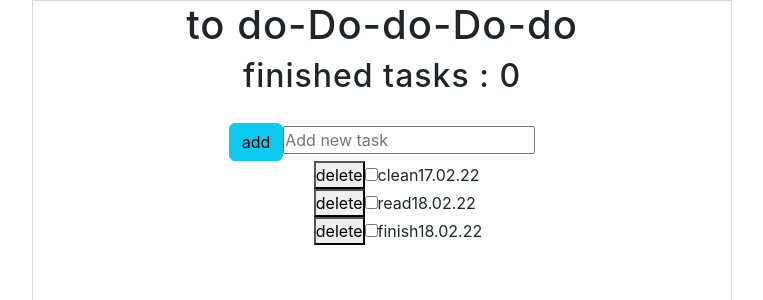
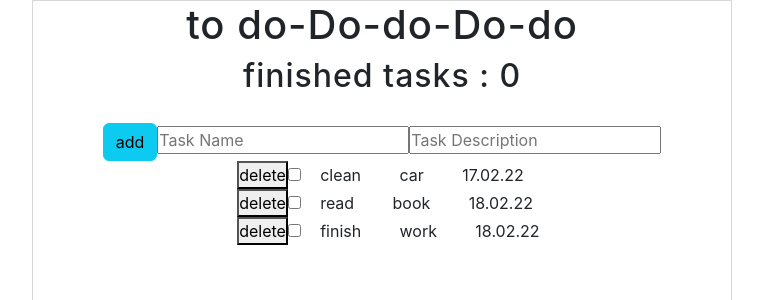
Before and after one commit to Alexman604/toDo, a React (Create React App) app in the folder todolist/: page / in a window 1280 px wide. Shown: the top 300 px of the page, without its empty margins (258-1021 px from the left). Built offline with nearby package versions, Linux system fonts and the light colour scheme.

Commit message:
edit message

```diff
--- a/todolist/src/addform/addform.jsx
+++ b/todolist/src/addform/addform.jsx
@@ -5,7 +5,9 @@ class AddForm extends Component {
     constructor(props) {
         super(props);
         this.state = {
-            task: '',
+            taskName: '',
+            taskDescription:'',
+
         }
 
     }
@@ -15,18 +17,19 @@ class AddForm extends Component {
 
      onSubmit = (event) => {
          event.preventDefault();
-         this.props.onAddTask(this.state.task);
-         this.setState({task:''})
+         this.props.onAddTask(this.state.taskName, this.state.taskDescription);
+         this.setState({taskName:'', taskDescription:''})
      }
     render() {
-            const {task} = this.state;
+            const {taskName, taskDescription} = this.state;
         return (
         <div className="addform">
 
             <form className="addform" onSubmit={this.onSubmit}>
 
                 <button type="submit" className="btn btn-info">add</button>
-                <input  name = "task"  type="text" className="input" onChange={this.onValueChange} value={task} placeholder="Add new task"/>
+                <input  name = "taskName"  type="text" className="input" onChange={this.onValueChange} value={taskName} placeholder="Task Name"/>
+                <input  name = "taskDescription"  type="text" className="input" onChange={this.onValueChange} value={taskDescription} placeholder="Task Description"/>
 
             </form>
         </div>
--- a/todolist/src/app/app.jsx
+++ b/todolist/src/app/app.jsx
@@ -9,17 +9,18 @@ class App extends Component {
         super(props);
         this.state = {
             data: [
-                {task: 'clean', date: '17.02.22', done: false, id:1},
-                {task: 'read', date: '18.02.22', done: false, id:2},
-                {task: 'finish', date: '18.02.22', done: false, id:3},
+                {taskName: 'clean', taskDescription: 'car', date: '17.02.22', done: false, id:1},
+                {taskName: 'read', taskDescription: 'book', date: '18.02.22', done: false, id:2},
+                {taskName: 'finish', taskDescription: 'work', date: '18.02.22', done: false, id:3},
             ],
         }
         this.maxId = 4;
     }
 
-    onAddTask = (task) => {
+    onAddTask = (taskName, taskDescription) => {
         const newTask = {
-            task,
+            taskName,
+            taskDescription,
             date:new Date().toLocaleString("en-US"),
             done: false,
             id: this.maxId++
@@ -30,6 +31,9 @@ class App extends Component {
      } );
     }
 
+    onChangeTask = (taskNameChanged, taskDescriptionChanged, id) =>{
+        console.log("taskNameChanged",taskNameChanged);
+    }
 
     deleteTask = (id) => {
         this.setState(({data}) =>{
@@ -57,7 +61,8 @@ render(){
             <AddForm onAddTask = {this.onAddTask}/>
             <TodoList data = {data}
                 onDeleteTask = {this.deleteTask}
-                onToggleDone = {this.onToggleDone}/>
+                onToggleDone = {this.onToggleDone}
+                onChangeTask = {this.onChangeTask}/>
 
 
         </div>
--- a/todolist/src/todoitem/todoitem.css
+++ b/todolist/src/todoitem/todoitem.css
@@ -1,3 +1,7 @@
 .crossed {
     text-decoration: line-through;
 }
+
+.normal {
+    margin: 1.2rem;
+}
--- a/todolist/src/todoitem/todoitem.jsx
+++ b/todolist/src/todoitem/todoitem.jsx
@@ -3,12 +3,34 @@ import './todoitem.css'
 
 class TodoItem extends Component {
     constructor (props) {
-        super(props)
-
+        super(props);
+        this.state = {
+            edit: false,
+            taskNameEdit: '',
+            taskDescriptionEdit: ''
+        }
     }
 
+    onEdit() {
+        this.setState({edit: !this.state.edit});
+    }
+
+    onValueChange = (event) => {
+        this.setState({[event.target.name]: event.target.value})
+     }
+
+   onSubmitChange = (event) => {
+    event.preventDefault();
+    this.props.onChangeTask(this.state.taskNameEdit, this.state.taskDescriptionEdit)
+
+    console.log(this.state.taskNameEdit, this.state.taskDescriptionEdit);
+    this.setState({edit: !this.state.edit});
+
+   }
+
     render() {
-        const {task, date, done, onDeleteTask, onToggleDone, onEdit} = this.props;
+        const {taskName, taskDescription, date, done, onDeleteTask, onToggleDone} = this.props;
+      //  const {taskNameEdit, taskDescriptionEdit} = this.state;
         let taskClassName = "normal"
     if (done) {
         taskClassName += ' crossed'
@@ -19,8 +41,34 @@ class TodoItem extends Component {
     <li className='item'>
         <button onClick={onDeleteTask}>delete</button>
         <input type="checkbox" id="done" name="done" onChange={onToggleDone}/>
-        <span className={taskClassName}>{task}</span>
+
+        {this.state.edit ?
+        (
+           <form onSubmit={this.onSubmitChange}>
+            <input
+                name = "taskNameEdit"
+                type="text"
+                className="input"
+                onChange={this.onValueChange}
+                value={this.state.taskNameEdit} />
+            <input
+                name = "taskDescriptionEdit"
+                type="text"
+                className="input"
+                onChange={this.onValueChange}
+                value={this.state.taskDescriptionEdit} />
+            <button type="submit">edit</button>
+            </form>
+        ) :
+        (
+            <>
+            <span className={taskClassName} onClick = {()=>this.onEdit()}>{taskName}</span>
+            <span className={taskClassName} onClick = {()=>this.onEdit()}>{taskDescription}</span>
         <span className={taskClassName}>{date}</span>
+        </>
+        ) }
+
+
 
 
 
--- a/todolist/src/todolist/todolist.jsx
+++ b/todolist/src/todolist/todolist.jsx
@@ -1,15 +1,14 @@
 import TodoItem from '../todoitem/todoitem'
 import './todolist.css'
 
-const TodoList = ({data, onDeleteTask, onToggleDone}) => {
+const TodoList = ({data, onDeleteTask, onToggleDone, onChangeTask}) => {
     const elements = data.map(item => {
         const {id, ...itemProps} = item;
         return (<TodoItem {...itemProps}
             key = {id}
             onDeleteTask = {() => onDeleteTask(id)}
-            onToggleDone = {()=>onToggleDone(id)}
-          //  onEdit = {() => onEdit(id)}
-
+            onToggleDone = {() => onToggleDone(id)}
+            onChangeTask = {() => onChangeTask(id)}
             />)
     })
 
```
